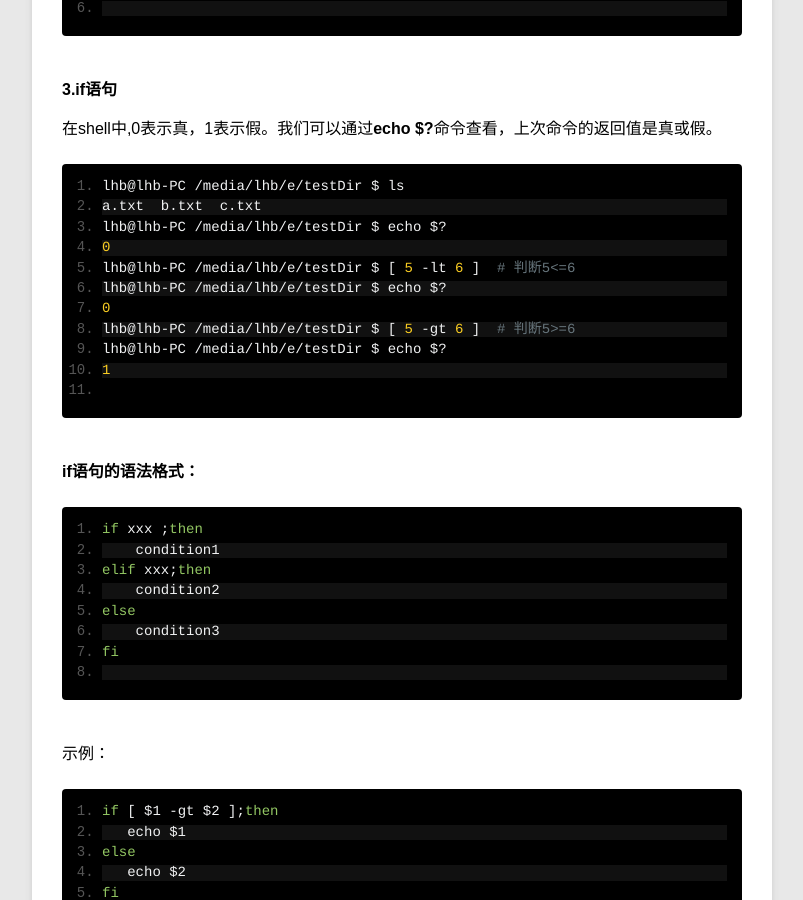
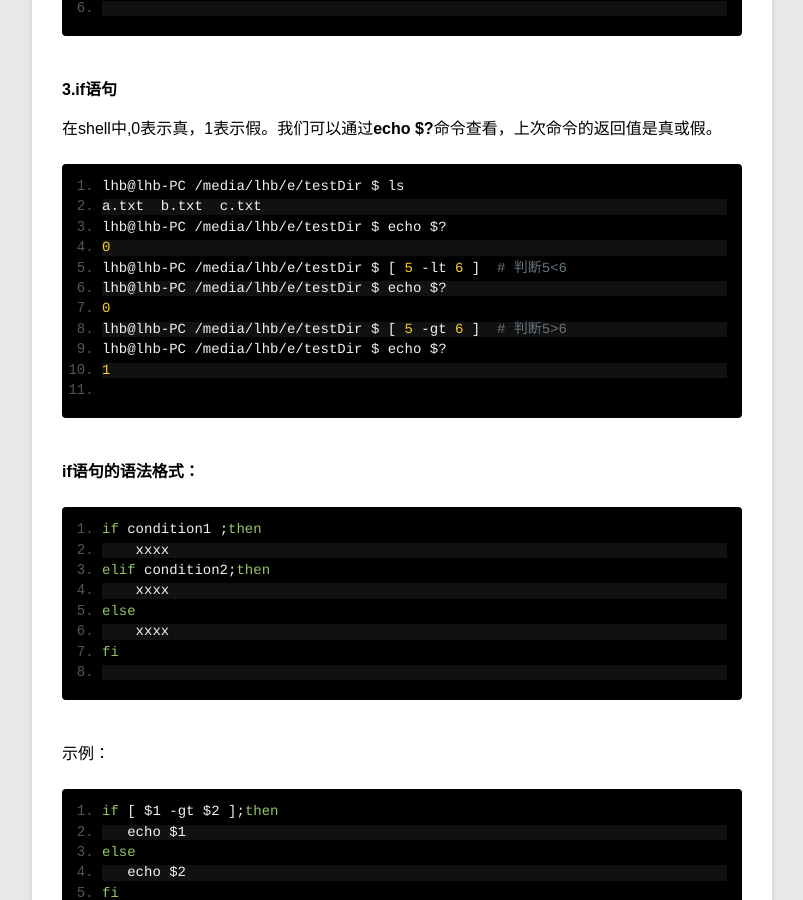
Before and after one commit to lihb/lihb.github.com, a Jekyll site: the page built from _posts/blog/2014-10-05-BashShell笔记.md, in a window 1280 px wide and 900 px high, scrolled down 1316 px. Shown: the whole window, without its empty margins (78-881 px from the left). Built offline with Jekyll 4.4.1, drawn with Linux system fonts in a browser that asks for light colours; Markdown is read by kramdown in place of the engine named in the settings; comment, search, counter and statistics services are not loaded; some of the changed text lies outside the part shown.

Commit message:
shell笔记修改2

````diff
--- a/_posts/blog/2014-10-05-BashShell笔记.md
+++ b/_posts/blog/2014-10-05-BashShell笔记.md
@@ -60,10 +60,10 @@ lhb@lhb-PC /media/lhb/e/testDir $ ls
 a.txt  b.txt  c.txt
 lhb@lhb-PC /media/lhb/e/testDir $ echo $?
 0
-lhb@lhb-PC /media/lhb/e/testDir $ [ 5 -lt 6 ]  # 判断5<=6
+lhb@lhb-PC /media/lhb/e/testDir $ [ 5 -lt 6 ]  # 判断5<6
 lhb@lhb-PC /media/lhb/e/testDir $ echo $?
 0
-lhb@lhb-PC /media/lhb/e/testDir $ [ 5 -gt 6 ]  # 判断5>=6
+lhb@lhb-PC /media/lhb/e/testDir $ [ 5 -gt 6 ]  # 判断5>6
 lhb@lhb-PC /media/lhb/e/testDir $ echo $?
 1
 
@@ -72,12 +72,12 @@ lhb@lhb-PC /media/lhb/e/testDir $ echo $?
 **if语句的语法格式：**
 
 ```
-if xxx ;then
-    condition1
-elif xxx;then
-    condition2
+if condition1 ;then
+    xxxx
+elif condition2;then
+    xxxx
 else
-    condition3
+    xxxx
 fi
 
 ```
@@ -181,7 +181,7 @@ else
     echo "other..."
 fi
 done
-                ~
+
 ```
 结果：
 
````
Also changed, not shown: other parts of _posts/blog/2014-10-05-BashShell笔记.md (+1 -1 lines).
